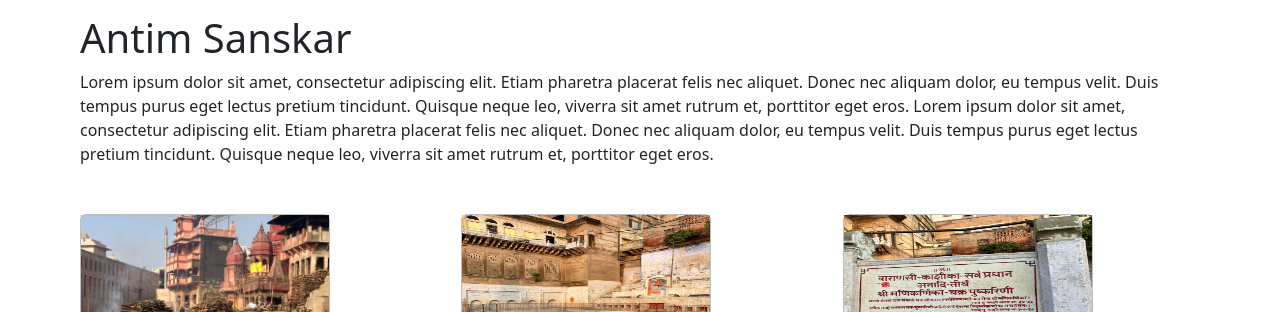
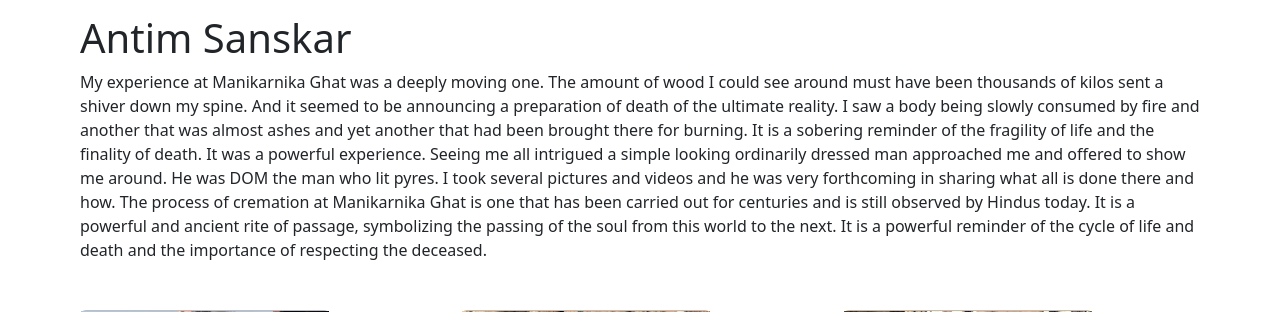
Before and after one commit to k20012691/antim-sanskar, a React (Create React App) app: page / in a window 1280 px wide. Shown: the part 122-434 px from the top of the page. Built offline with nearby package versions, Linux system fonts and the light colour scheme.

Commit message:
Update LandingPage.js

```diff
--- a/src/components/pages/LandingPage.js
+++ b/src/components/pages/LandingPage.js
@@ -12,12 +12,23 @@ function LandingPage() {
         <NavMenu />
         <Container fluid style={{padding: '5rem'}}>
             <h1>Antim Sanskar</h1>
-            <p>Lorem ipsum dolor sit amet, consectetur adipiscing elit. Etiam pharetra placerat felis nec aliquet.
-                Donec nec aliquam dolor, eu tempus velit. Duis tempus purus eget lectus pretium tincidunt.
-                Quisque neque leo, viverra sit amet rutrum et, porttitor eget eros. Lorem ipsum dolor sit amet,
-                consectetur adipiscing elit. Etiam pharetra placerat felis nec aliquet. Donec nec aliquam dolor,
-                eu tempus velit. Duis tempus purus eget lectus pretium tincidunt. Quisque neque leo,
-                viverra sit amet rutrum et, porttitor eget eros.
+            <p>
+            My experience at Manikarnika Ghat was a deeply moving one. The amount of wood I could see
+around must have been thousands of kilos sent a shiver down my spine. And it seemed to be
+
+announcing a preparation of death of the ultimate reality. I saw a body being slowly consumed
+by fire and another that was almost ashes and yet another that had been brought there for
+burning. It is a sobering reminder of the fragility of life and the finality of death. It was a
+powerful experience.
+
+Seeing me all intrigued a simple looking ordinarily dressed man approached me and offered to
+show me around. He was DOM the man who lit pyres. I took several pictures and videos and he
+was very forthcoming in sharing what all is done there and how.
+
+The process of cremation at Manikarnika Ghat is one that has been carried out for centuries and
+is still observed by Hindus today. It is a powerful and ancient rite of passage, symbolizing the
+passing of the soul from this world to the next. It is a powerful reminder of the cycle of life and
+death and the importance of respecting the deceased.
             </p>
             <Row style={{ marginTop: '3rem' }}>
                 <Col>
```
